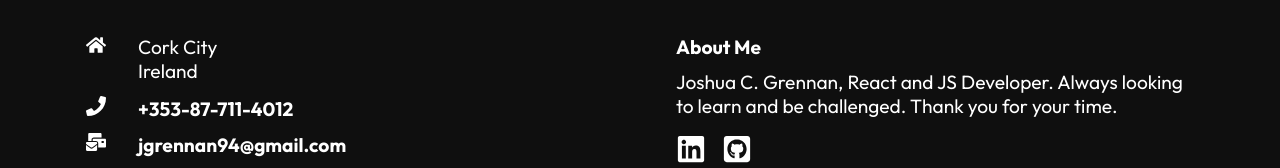
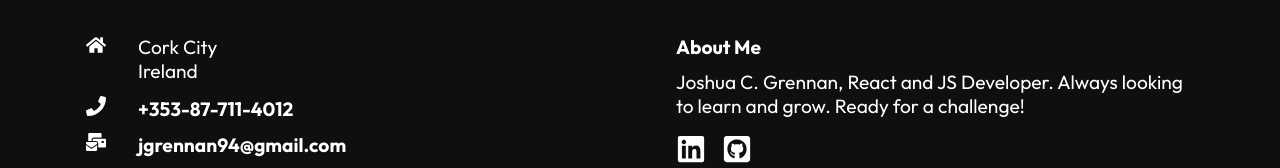
Before and after one commit to jcGrennan/react-portfolio-website, a React (Create React App) app: page / in a window 1280 px wide. Shown: the part 877-1045 px from the top of the page. Built offline with nearby package versions, Linux system fonts and the light colour scheme.

Commit message:
updated about me

```diff
--- a/src/components/Footer.js
+++ b/src/components/Footer.js
@@ -52,7 +52,7 @@ export default function Footer() {
                 <div className="footer--right">
 
                     <h4>About Me</h4>
-                    <p>Joshua C. Grennan, React and JS Developer. Always looking to learn and be challenged. Thank you for your time.</p>
+                    <p>Joshua C. Grennan, React and JS Developer. Always looking to learn and grow. Ready for a challenge!</p>
 
                     <div className="footer--social">
                         <FaLinkedin
```
